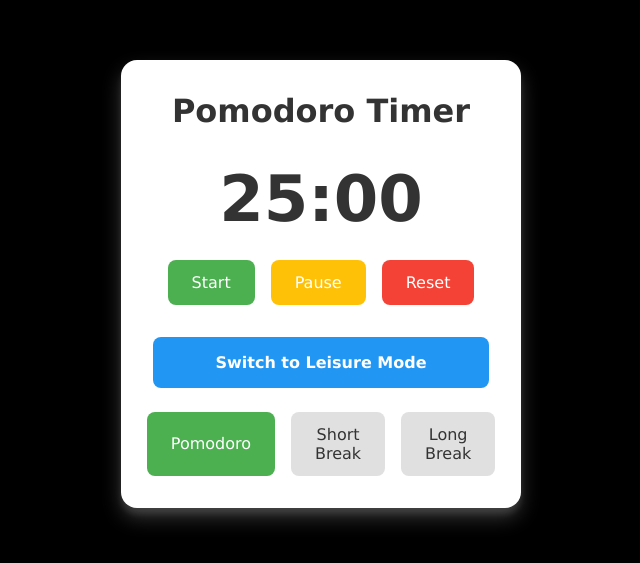
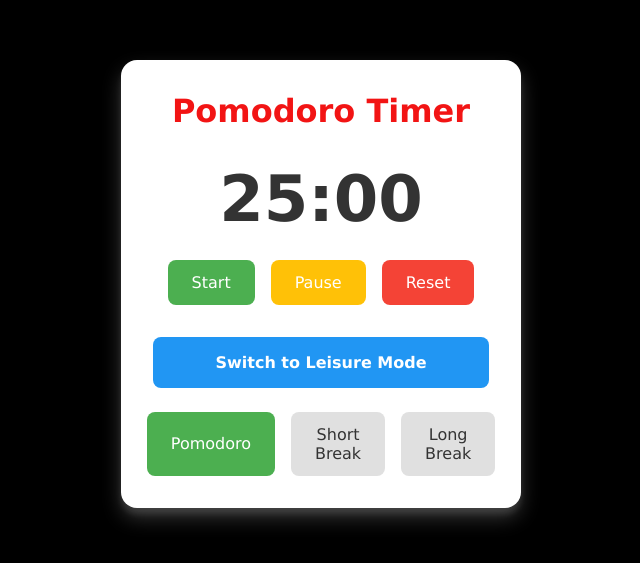
Before and after one commit to equanimas/pomo, a plain HTML site: page index.html in a window 1280 px wide. Shown: the part 111-674 px from the top of the page, without its empty margins (319-959 px from the left). Drawn offline with Linux system fonts and the light colour scheme.

Commit message:
red header

```diff
--- a/styles.css
+++ b/styles.css
@@ -29,7 +29,7 @@ body {
 }
 
 h1 {
-    color: #333;
+    color: #f21414;
     margin-bottom: 2rem;
 }
 
```
